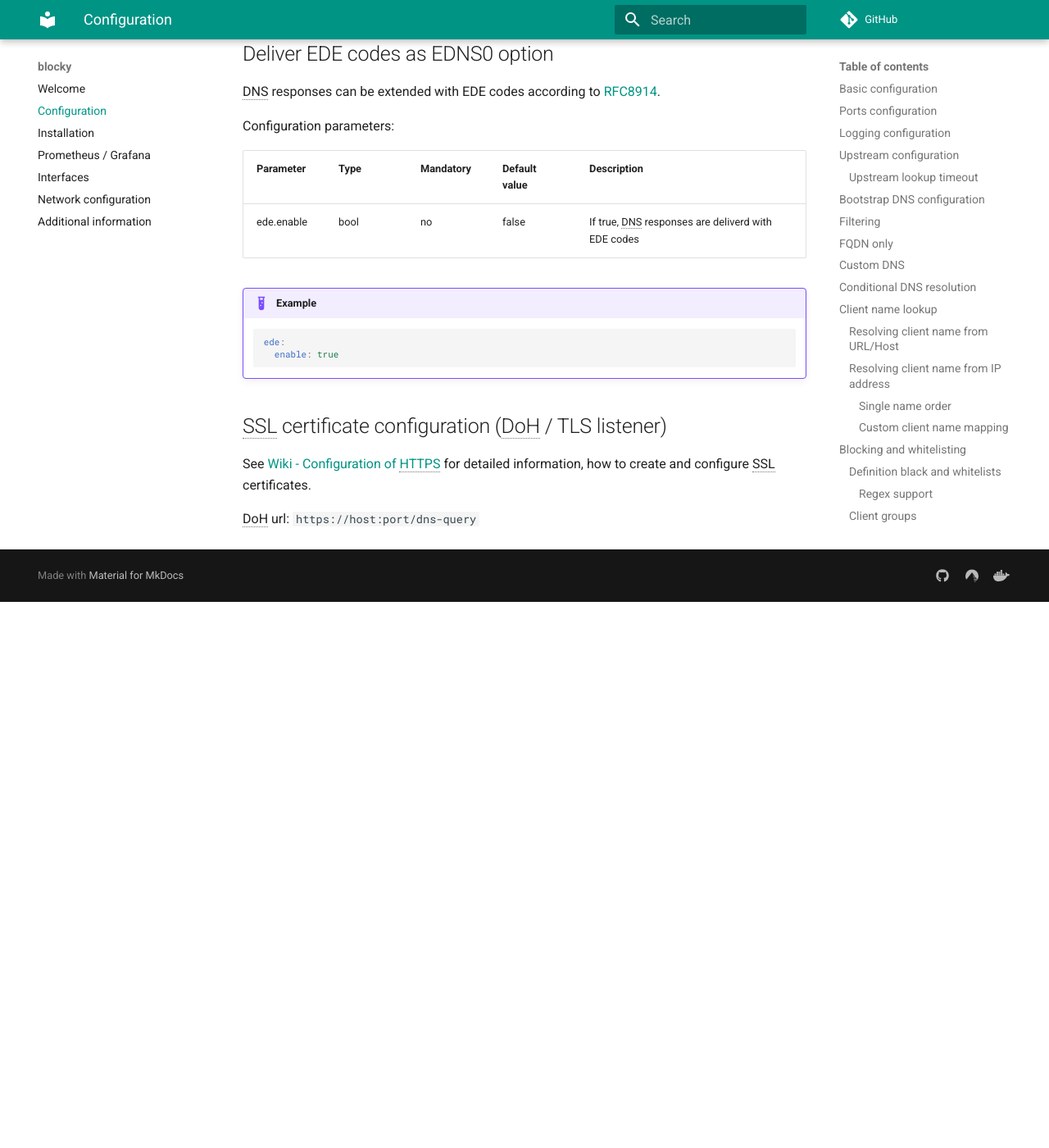
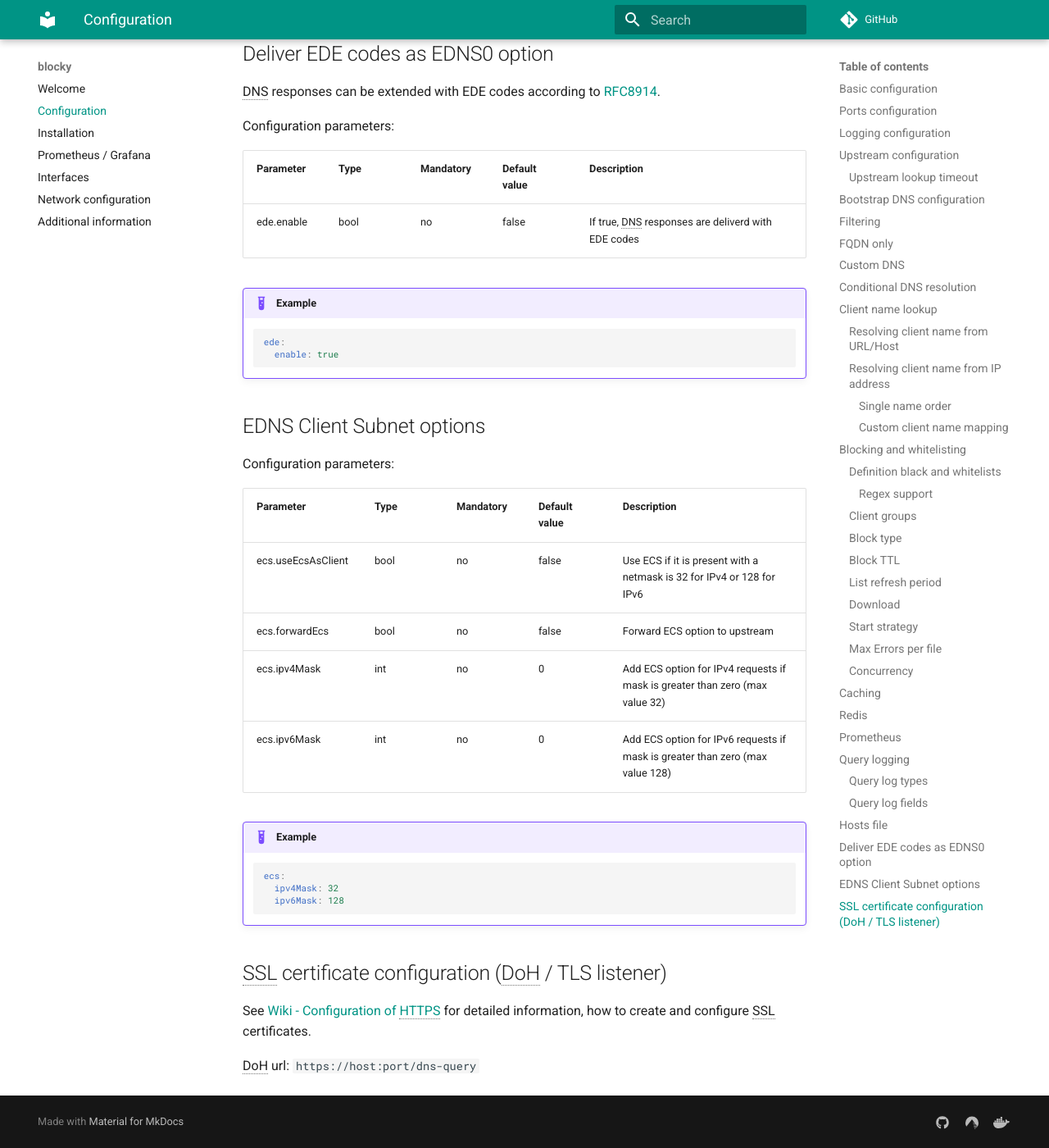
Before and after one commit to 0xERR0R/blocky, an MkDocs documentation site: the page built from docs/configuration.md, in a window 1280 px wide and 1400 px high, scrolled down 20959 px. Shown: the whole window at 82% size. Built offline with MkDocs 1.6.1 and Material for MkDocs 9.7.7, drawn with Linux system fonts in a browser that asks for light colours; comment, search, counter and statistics services are not loaded; the version menu is left out; before the commit the page ends 21693 px from its top, so only the background shows below that.

Commit message:
add documentation

````diff
--- a/docs/configuration.md
+++ b/docs/configuration.md
@@ -31,8 +31,8 @@
 
 All logging port are optional.
 
-| Parameter  | Type                   | Default value | Description                                                                                                                                                                                                                                       |
-|------------|------------------------|---------------|---------------------------------------------------------------------------------------------------------------------------------------------------------------------------------------------------------------------------------------------------|
+| Parameter   | Type                   | Default value | Description                                                                                                                                                                                                                                       |
+|-------------|------------------------|---------------|---------------------------------------------------------------------------------------------------------------------------------------------------------------------------------------------------------------------------------------------------|
 | ports.dns   | [IP]:port[,[IP]:port]* | 53            | Port(s) and optional bind ip address(es) to serve DNS endpoint (TCP and UDP). If you wish to specify a specific IP, you can do so such as `192.168.0.1:53`. Example: `53`, `:53`, `127.0.0.1:53,[::1]:53`                                         |
 | ports.tls   | [IP]:port[,[IP]:port]* |               | Port(s) and optional bind ip address(es) to serve DoT DNS endpoint (DNS-over-TLS). If you wish to specify a specific IP, you can do so such as `192.168.0.1:853`. Example: `83`, `:853`, `127.0.0.1:853,[::1]:853`                                |
 | ports.http  | [IP]:port[,[IP]:port]* |               | Port(s) and optional bind ip address(es) to serve HTTP used for prometheus metrics, pprof, REST API, DoH... If you wish to specify a specific IP, you can do so such as `192.168.0.1:4000`. Example: `4000`, `:4000`, `127.0.0.1:4000,[::1]:4000` |
@@ -736,6 +736,25 @@
       enable: true
     ```
 
+## EDNS Client Subnet options
+
+Configuration parameters:
+
+| Parameter          | Type | Mandatory | Default value | Description                                                                   |
+|--------------------|------|-----------|---------------|-------------------------------------------------------------------------------|
+| ecs.useEcsAsClient | bool | no        | false         | Use ECS if it is present with a netmask is 32 for IPv4 or 128 for IPv6        |
+| ecs.forwardEcs     | bool | no        | false         | Forward ECS option to upstream                                                |
+| ecs.ipv4Mask       | int  | no        | 0             | Add ECS option for IPv4 requests if mask is greater than zero (max value 32)  |
+| ecs.ipv6Mask       | int  | no        | 0             | Add ECS option for IPv6 requests if mask is greater than zero (max value 128) |
+
+!!! example
+
+    ```yaml
+    ecs:
+      ipv4Mask: 32
+      ipv6Mask: 128
+    ```
+
 ## SSL certificate configuration (DoH / TLS listener)
 
 See [Wiki - Configuration of HTTPS](https://github.com/0xERR0R/blocky/wiki/Configuration-of-HTTPS-for-DoH-and-Rest-API)
````
